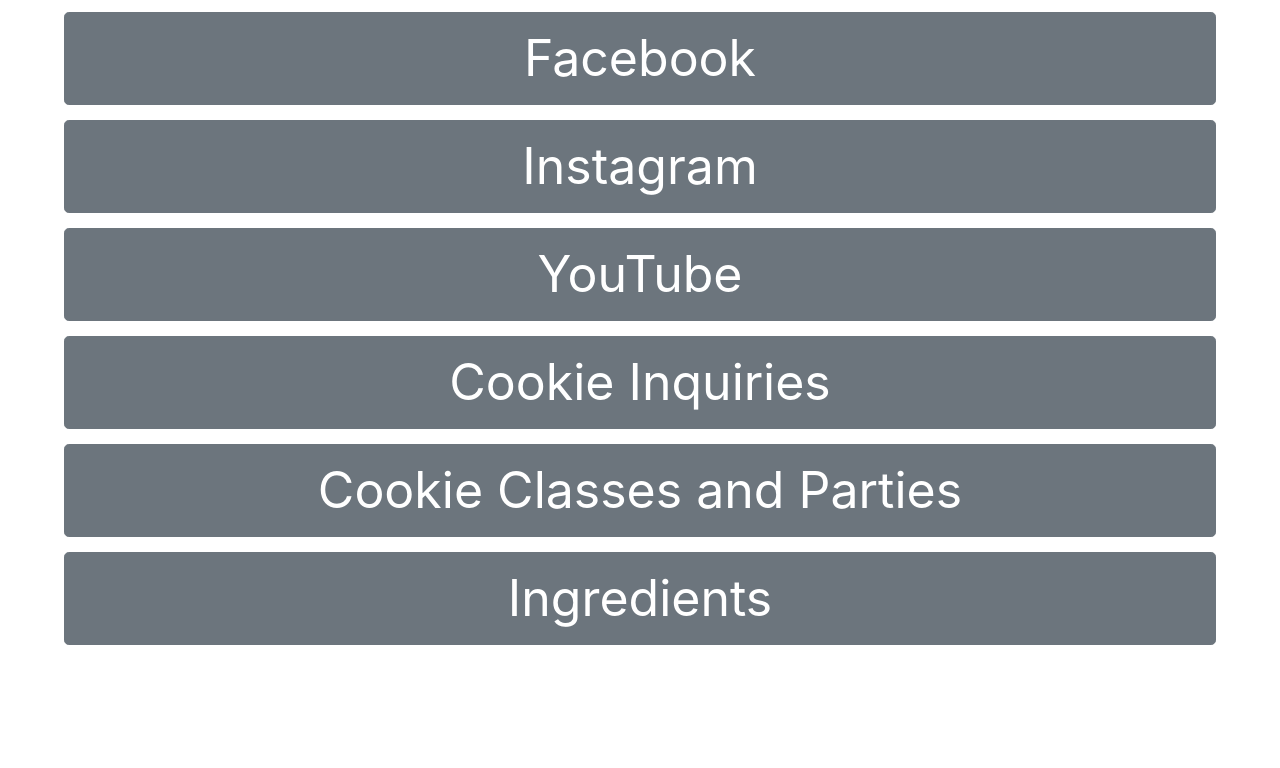
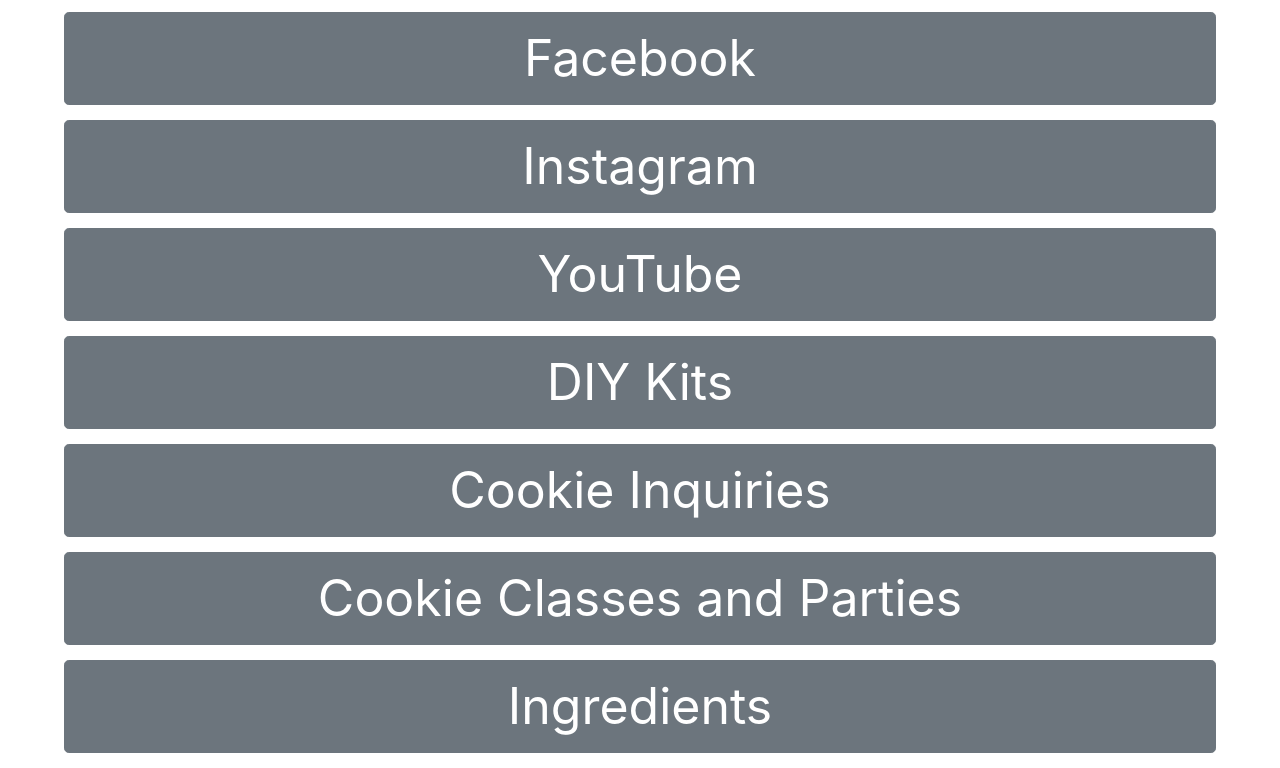
Before and after one commit to AaronValor/EmailMarketingMockUp, a plain HTML site: page index.html in a window 1280 px wide. Shown: the part 1212-1980 px from the top of the page. Before the commit the page ends 1872 px from the top, so only its background shows below. Drawn offline with nearby package versions, Linux system fonts and the light colour scheme.

Commit message:
Add diy button

```diff
--- a/index.html
+++ b/index.html
@@ -61,6 +61,9 @@ a {
 			target="_blank"
 			role="button">YouTube</a>
                 <a 	class="btn btn-secondary btn-lg"
+			href="diy.html"
+			role="button">DIY Kits</a>
+                <a 	class="btn btn-secondary btn-lg"
 			href="https://forms.gle/VADXQZfxUM4GL3Vd9"
 			target="_blank"
 			role="button">Cookie Inquiries</a>
```
